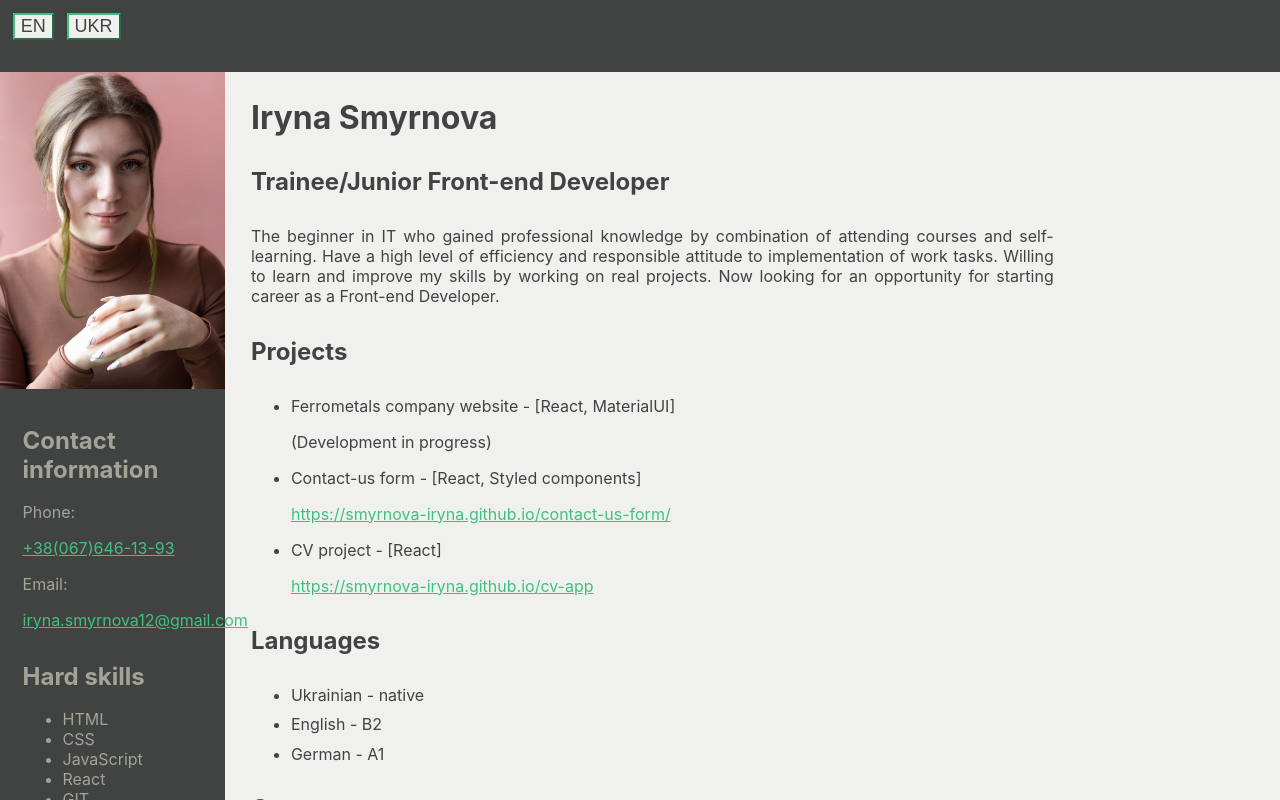
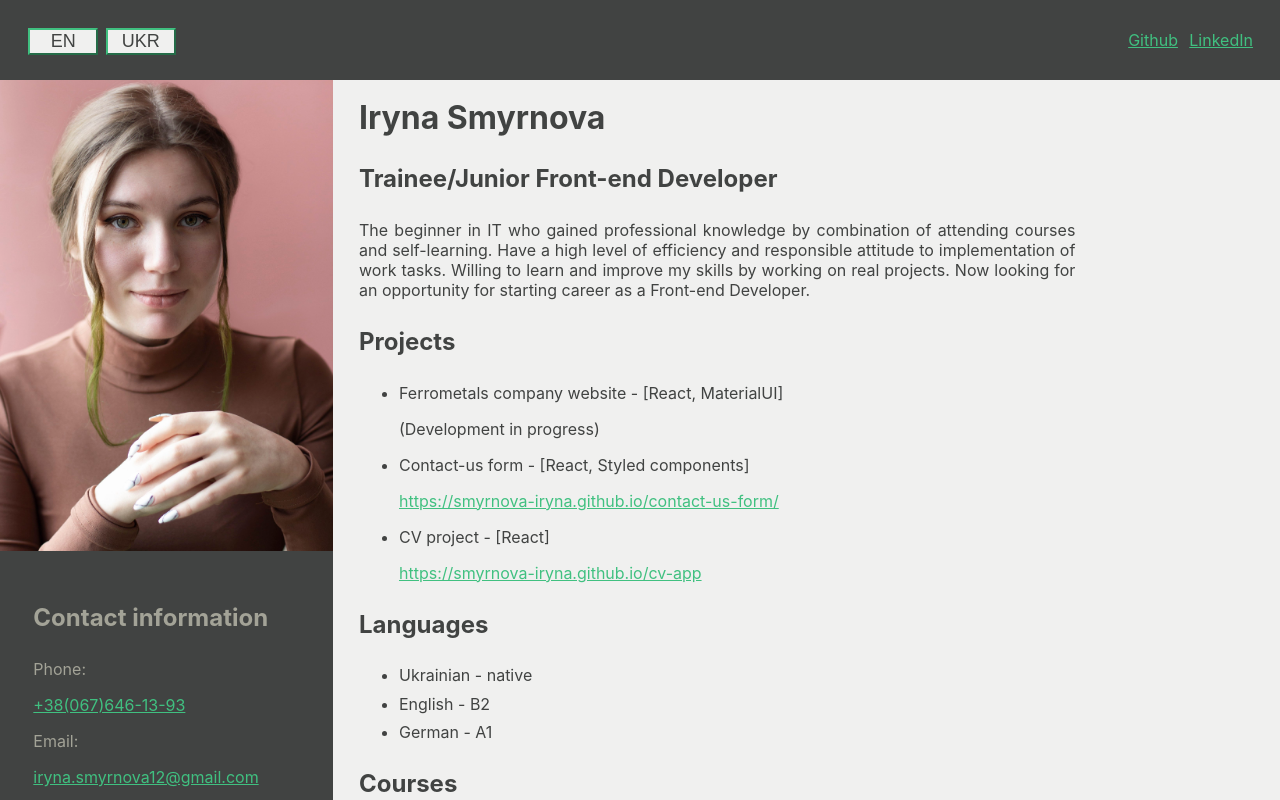
Before and after one commit to smyrnova-iryna/cv-app, a React (Create React App) app in the folder cv-app/: page / in a window 1280 px wide. Shown: the top 800 px of the page. Built offline with nearby package versions, Linux system fonts and the light colour scheme; the HTML template or start-up script is replaced by a standard one.

Commit message:
Update app header

```diff
--- a/cv-app/src/App.js
+++ b/cv-app/src/App.js
@@ -8,7 +8,9 @@ import Courses from './components/Courses';
 import Certificates from './components/Certificates';
 import Education from './components/Education';
 import Projects from './components/Projects';
+import Experience from './components/Experience';
 import './styles/App.css'
+import Links from './components/Links';
 
 const enCVInfo = {
   contacts: {
@@ -74,6 +76,16 @@ const enCVInfo = {
     startDate: '01.2023',
     finishDate: 'up to now'
   },
+  links: {
+    gh: {
+      title: 'Github',
+      link: 'https://github.com/smyrnova-iryna'
+    },
+    linkedIn: {
+      title: 'LinkedIn',
+      link: 'https://www.linkedin.com/in/iryna-smyrnova-74461a261/'
+    }
+  }
 };
 
 const ukrCVInfo = {
@@ -131,6 +143,16 @@ const ukrCVInfo = {
   certificates: {
     buttonShowText: 'Переглянути сертифікати',
     linkText: 'Натисніть для перевірки'
+  },
+  links: {
+    gh: {
+      title: 'Github',
+      link: 'https://github.com/smyrnova-iryna'
+    },
+    linkedIn: {
+      title: 'LinkedIn',
+      link: 'https://www.linkedin.com/in/iryna-smyrnova-74461a261/'
+    }
   }
 };
 
@@ -151,8 +173,11 @@ function App() {
   return (
     <>
     <div className='header'>
-        <button className='headerLanguageButton' onClick={setEnLanguage}><span className='headerbuttonText'>{enButtonText}</span></button>
-        <button className='headerLanguageButton' onClick={setUkrLanguage}><span className='headerbuttonText'>{ukrButtonText}</span></button>
+        <div className='headerButtonGroup'>
+          <button className='headerLanguageButton' onClick={setEnLanguage}><span className='headerbuttonText'>{enButtonText}</span></button>
+          <button className='headerLanguageButton' onClick={setUkrLanguage}><span className='headerbuttonText'>{ukrButtonText}</span></button>
+        </div>
+        <Links gh={cvArr.links.gh} linkedIn={cvArr.links.linkedIn} />
       </div>
     <div className='mainContainer'>
       <div className='sideBar'>
--- /dev/null
+++ b/cv-app/src/components/Links.js
@@ -0,0 +1,12 @@
+import React from "react";
+
+const Links = (props) => {
+    return (
+        <div className="linksBlock">
+            <p><a className="sideBarLink" href={props.gh.link} rel="noreferrer" target="_blank">{props.gh.title}</a></p>
+            <p><a className="sideBarLink" href={props.linkedIn.link} rel="noreferrer" target="_blank">{props.linkedIn.title}</a></p>
+        </div>
+    )
+}
+
+export default Links
--- a/cv-app/src/styles/App.css
+++ b/cv-app/src/styles/App.css
@@ -16,13 +16,27 @@
     background-color: var(--dark-main-color);
     position: fixed;
     width: 100%;
-    height: 9%;
+    height: 10%;
+    display: flex;
+    flex-direction: row;
+    justify-content: space-between;
+    align-items: center;
+}
+
+.headerButtonGroup {
+    width: 20%;
+    display: flex;
+    flex-direction: row;
+    justify-content: flex-start;
+    gap: 2%;
+    padding: 0 2%;
 }
 
 .headerLanguageButton {
     border-color: var(--details-first-color);
     background-color: var(--light-main-color);
-    width: max-content;
+    width: 70px;
+    height: 100%;
     margin-left: 1%;
     margin-top: 1%;
 }
@@ -34,6 +48,14 @@
 .headerbuttonText {
     font-size: large;
     color: var(--dark-main-color);
+}
+
+.linksBlock {
+    display: flex;
+    flex-direction: row;
+    align-items: flex-end;
+    padding: 0 3%;
+    gap: 10%;
 }
 
 .mainContainer {
@@ -53,7 +75,7 @@
 }
 
 .sideBarPhoto {
-    width: 100%;
+    /* width: 100%; */
     max-height: 500px;
 }
 
```
